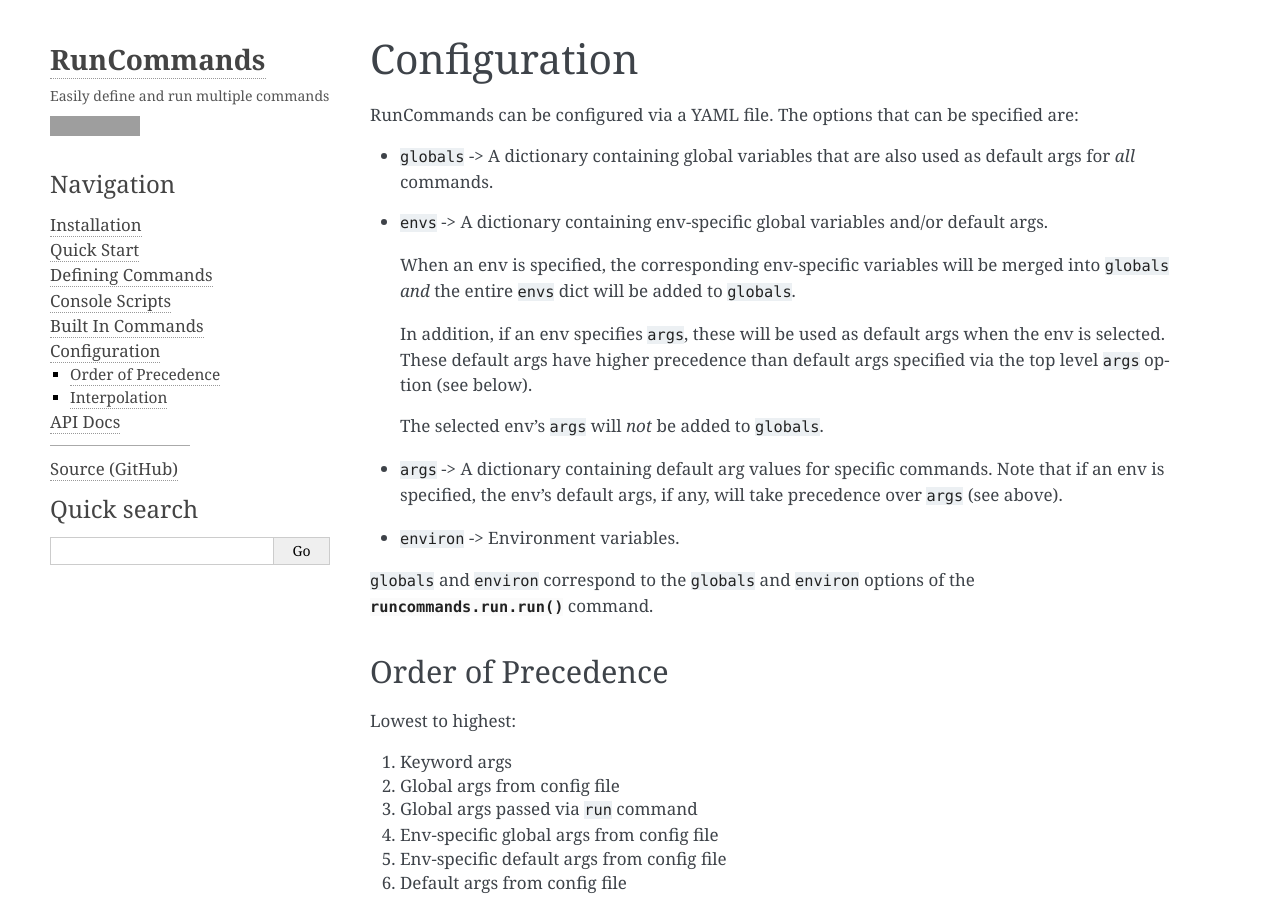
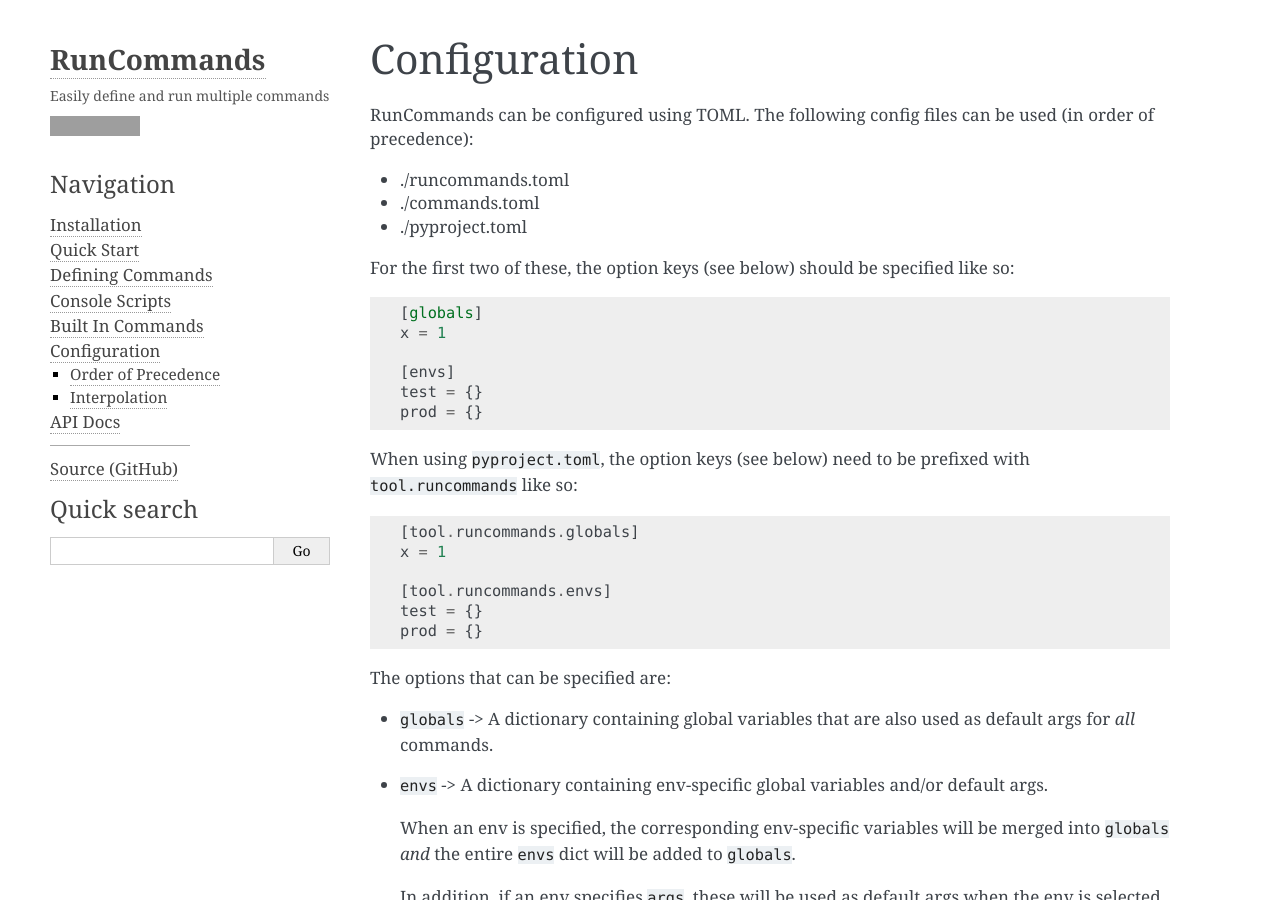
Before and after one commit to wylee/runcommands, a Sphinx documentation site: the page built from docs/config.rst, in a window 1280 px wide and 900 px high. Built offline with Sphinx 7.4.7, drawn with Linux system fonts in a browser that asks for light colours; some of the changed text lies outside the part shown; grey boxes are pictures that could not be loaded.

Commit message:
Switch to TOML for config

```diff
--- a/commands.yaml
+++ /dev/null
@@ -1,4 +0,0 @@
----
-globals:
-  package: "runcommands"
-  distribution: "{{ package }}"
--- a/docs/config.rst
+++ b/docs/config.rst
@@ -1,8 +1,34 @@
 Configuration
 +++++++++++++
 
-RunCommands can be configured via a YAML file. The options that can be
-specified are:
+RunCommands can be configured using TOML. The following config files can be
+used (in order of precedence):
+
+- ./runcommands.toml
+- ./commands.toml
+- ./pyproject.toml
+
+For the first two of these, the option keys (see below) should be specified
+like so::
+
+    [globals]
+    x = 1
+
+    [envs]
+    test = {}
+    prod = {}
+
+When using `pyproject.toml`, the option keys (see below) need to be prefixed
+with `tool.runcommands` like so::
+
+    [tool.runcommands.globals]
+    x = 1
+
+    [tool.runcommands.envs]
+    test = {}
+    prod = {}
+
+The options that can be specified are:
 
 - `globals` -> A dictionary containing global variables that are also
   used as default args for *all* commands.
@@ -47,7 +73,20 @@
 Interpolation
 =============
 
-- Globals are injected into other global args, default args, and environment
-  variables (after env-specific args are merged in).
+*String* values may contain interpolation groups using dotted notation to refer
+to other configuration values like so::
 
-- Default args are injected into other default args.
+    [globals]
+    x = "{{ y }}"
+    y = 1
+    z = "z {{ y }} z"
+
+When a value contains a *single* interpolation group and nothing else, it will
+be replaced with the exact value that it refers to, so in the example above,
+`x` will be equal to the integer `1` and `z` will be equal to the string
+`"z 1 z"`.
+
+Globals are injected into other global args, default args, and environment
+variables (after env-specific args are merged in).
+
+Default args are injected into other default args.
```
Also changed, not shown: pyproject.toml (+5 -3 lines), 5 other files.
